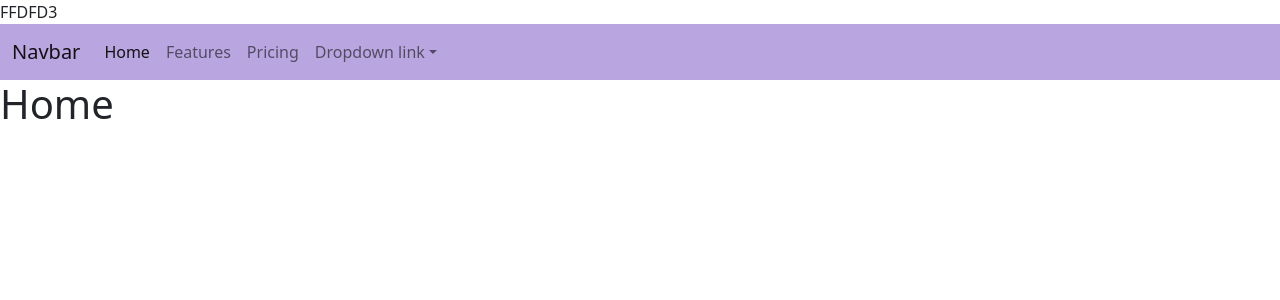
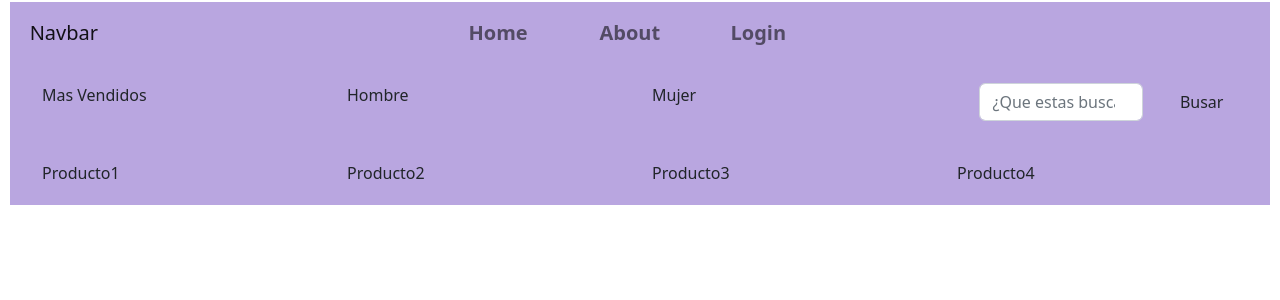
Before and after one commit to josuemagic/maplesyrup, a React (Vite) app in the folder frontend/: page / in a window 1280 px wide. Shown: the top 300 px of the page. Built offline with nearby package versions, Linux system fonts and the light colour scheme.

Commit message:
Avance de home por el lado del frontend

```diff
--- a/frontend/index.html
+++ b/frontend/index.html
@@ -1,13 +1,19 @@
 <!DOCTYPE html>
 <html lang="en">
+
 <head>
   <meta charset="UTF-8" />
+  <!--Aqui va la imagen que aparece en la pestana-->
   <link rel="icon" type="image/svg+xml" href="/vite.svg" />
   <meta name="viewport" content="width=device-width, initial-scale=1.0" />
-    <title>Vite + React</title>
+  <!--Aqui van las funcionalidades Js de Boostrap-->
+  <script src="https://cdn.jsdelivr.net/npm/bootstrap@5.0.2/dist/js/bootstrap.bundle.min.js" integrity="sha384-MrcW6ZMFYlzcLA8Nl+NtUVF0sA7MsXsP1UyJoMp4YLEuNSfAP+JcXn/tWtIaxVXM" crossorigin="anonymous"></script>
+  <title>Miel De Maple</title>
 </head>
+
 <body>
   <div id="root"></div>
   <script type="module" src="/src/main.jsx"></script>
 </body>
+
 </html>
--- /dev/null
+++ b/frontend/src/components/home/Home.jsx
@@ -0,0 +1,26 @@
+import React from 'react';
+// import { CustomButtonNavigate } from '../shared/atoms/CustomButtonNavigate';
+
+export function Home() {
+    return (
+        <>
+            <div className=".container-md row" style={{ backgroundColor: '#B9A6E0', margin: '0px 10px 0px 10px', padding: '20px' }}>
+                <div className='col-lg-3 col-sm-1'>Mas Vendidos</div>
+                <div className='col-lg-3 col-sm-1'>Hombre </div>
+                <div className='col-lg-3 col-sm-1'>Mujer</div>
+                <div className='col-lg-3 col-sm-1 row'>
+                    <form className="d-flex" style={{ margin: '0px 8%' }}>
+                        <input className="form-control me-4" type="search" placeholder="¿Que estas buscando?..." />
+                        <button className="btn" type="submit">Busar</button>
+                    </form>
+                </div>
+            </div>
+            <div className=".container-md row" style={{ backgroundColor: '#B9A6E0', margin: '0px 10px 0px 10px', padding: '20px' }}>
+                <div className='col-lg-3 col-sm-1'>Producto1</div>
+                <div className='col-lg-3 col-sm-1'>Producto2</div>
+                <div className='col-lg-3 col-sm-1'>Producto3</div>
+                <div className='col-lg-3 col-sm-1'>Producto4</div>
+            </div>
+        </>
+    )
+}
--- a/frontend/src/components/login/Login.jsx
+++ b/frontend/src/components/login/Login.jsx
@@ -13,21 +13,21 @@ export function Login() {
     </h3>
     <CustomButton />
 
-    <div class="row gx-5">
-      <div class="col">
-        <div class="p-3 border" style={{ background: '#D0F3F8', border: 'none' }}>Custom column padding</div>
+    <div className="row gx-5">
+      <div className="col">
+        <div className="p-3 border" style={{ background: '#D0F3F8', border: 'none' }}>Custom column padding</div>
       </div>
     </div>
     <hr />
-    <div class="row gx-5">
-      <div class="col">
-        <div class="p-3 border" style={{ background: '#CD8DD5', border: 'none' }}>Custom column padding</div>
+    <div className="row gx-5">
+      <div className="col">
+        <div className="p-3 border" style={{ background: '#CD8DD5', border: 'none' }}>Custom column padding</div>
       </div>
     </div>
     <hr />
-    <div class="row gx-5">
-      <div class="col">
-        <div class="p-3 border" style={{ background: '#D58DAB', border: 'none' }}>Custom column padding</div>
+    <div className="row gx-5">
+      <div className="col">
+        <div className="p-3 border" style={{ background: '#D58DAB', border: 'none' }}>Custom column padding</div>
       </div>
     </div>
   </>);
--- /dev/null
+++ b/frontend/src/components/shared/atoms/CustomButtonNavigate.jsx
@@ -0,0 +1,19 @@
+import React from 'react';
+
+export function CustomButtonNavigate() {
+    return (
+        <>
+            <div className="wrapper">
+                <a className="button" href="#">Hover me!</a>
+            </div>
+            <svg style="visibility: hidden; position: absolute;" width="0" height="0" xmlns="http://www.w3.org/2000/svg" version="1.1">
+                <defs>
+                    <filter id="goo"><feGaussianBlur in="SourceGraphic" stdDeviation="10" result="blur" />
+                        <feColorMatrix in="blur" mode="matrix" values="1 0 0 0 0  0 1 0 0 0  0 0 1 0 0  0 0 0 19 -9" result="goo" />
+                        <feComposite in="SourceGraphic" in2="goo" operator="atop" />
+                    </filter>
+                </defs>
+            </svg>
+        </>
+    )
+}
--- a/frontend/src/components/shared/molecules/NavBar.jsx
+++ b/frontend/src/components/shared/molecules/NavBar.jsx
@@ -1,37 +1,31 @@
 import React from "react";
+import { Link } from "react-router-dom";
 
 export function NavBar() {
     return (<>
-        FFDFD3
-        <nav className="navbar navbar-expand-lg" style={{ background: '#B9A6E0' }} >
-            <div className="container-fluid">
-                <a className="navbar-brand" href="#">Navbar</a>
+        <nav className="navbar navbar-expand-lg" style={{ background: '#B9A6E0', margin: '2px 10px 0px 10px', padding: '0.6%' }} >
+            <div className="container-fluid row">
+                <a className="navbar-brand col-lg-4" href="#">Navbar</a>
                 <button className="navbar-toggler" type="button" data-bs-toggle="collapse" data-bs-target="#navbarNavDropdown" aria-controls="navbarNavDropdown" aria-expanded="false" aria-label="Toggle navigation">
                     <span className="navbar-toggler-icon"></span>
                 </button>
-                <div className="collapse navbar-collapse" id="navbarNavDropdown">
+                <div className="collapse navbar-collapse col-lg-8 row" id="navbarNavDropdown">
                     <ul className="navbar-nav">
-                        <li className="nav-item">
-                            <a className="nav-link active" aria-current="page" href="#">Home</a>
+                        <li className="nav-item col-lg-2">
+                            <Link className="nav-link" to="home"><strong style={{ fontSize: '20px', margin: '20px' }}>Home</strong></Link>
                         </li>
-                        <li className="nav-item">
-                            <a className="nav-link" href="#">Features</a>
+                        <li className="nav-item col-lg-2">
+                            <Link className="nav-link" to="about"><strong style={{ fontSize: '20px', margin: '20px' }}>About</strong></Link>
                         </li>
-                        <li className="nav-item">
-                            <a className="nav-link" href="#">Pricing</a>
-                        </li>
-                        <li className="nav-item dropdown">
-                            <a className="nav-link dropdown-toggle" href="#" id="navbarDropdownMenuLink" role="button" data-bs-toggle="dropdown" aria-expanded="false">
-                                Dropdown link
-                            </a>
-                            <ul className="dropdown-menu" aria-labelledby="navbarDropdownMenuLink">
-                                <li><a className="dropdown-item" href="#">Action</a></li>
-                                <li><a className="dropdown-item" href="#">Another action</a></li>
-                                <li><a className="dropdown-item" href="#">Something else here</a></li>
-                            </ul>
+                        <li className="nav-item col-lg-2">
+                            <Link className="nav-link" to="login"><strong style={{ fontSize: '20px', margin: '20px' }}>Login</strong></Link>
                         </li>
                     </ul>
                 </div>
+                {/* <form className="d-flex" style={{ margin: '0px 8%' }}>
+                    <input className="form-control me-4 col-sm-3" type="search" placeholder="¿Que estas buscando?..."/>
+                    <button className="btn  col-sm-4" type="submit">Busar</button>
+                </form> */}
             </div>
         </nav>
     </>);
--- a/frontend/src/main.jsx
+++ b/frontend/src/main.jsx
@@ -2,6 +2,8 @@ import React from 'react'
 import ReactDOM from 'react-dom/client'
 import { BrowserRouter } from 'react-router-dom';
 import { AppRouter } from './router/AppRouter';
+import 'bootstrap/dist/css/bootstrap.css';
+
 
 ReactDOM.createRoot(document.getElementById('root')).render(
   <React.StrictMode>
--- a/frontend/src/router/AppRouter.jsx
+++ b/frontend/src/router/AppRouter.jsx
@@ -1,10 +1,9 @@
 import React from "react";
 import { Routes, Route } from 'react-router-dom';
 import { Login } from "../components/login/Login";
-import { LoginRoute } from "./login/LoginRoute";
 import NotFound from "./not-found/NotFound";
-import 'bootstrap/dist/css/bootstrap.css';
 import { NavBar } from "../components/shared/molecules/NavBar";
+import { Home } from "../components/home/Home";
 
 
 export function AppRouter() {
@@ -14,8 +13,8 @@ export function AppRouter() {
 
     <Routes>
       <Route path='*' element={<NotFound />} />
-      <Route path="/" element={<h1>Home</h1>} />
-      <Route path="/home" element={<h1>Home</h1>} />
+      <Route path="/" element={<Home />} />
+      <Route path="/home" element={<Home />} />
 
       <Route path="/login/*" element={<Login />} />
 
--- /dev/null
+++ b/frontend/src/styles/cutstomButtons.css
@@ -0,0 +1,62 @@
+.wrapper {
+    padding: 1.5rem 0;
+    filter: url('#goo');
+}
+
+.button {
+    display: inline-block;
+    text-align: center;
+    background: var(--color);
+    color: var(--bg);
+    font-weight: bold;
+    padding: 1.18em 1.32em 1.03em;
+    line-height: 1;
+    border-radius: 1em;
+    position: relative;
+    min-width: 8.23em;
+    text-decoration: none;
+    font-family: var(--font);
+    font-size: 1.25rem;
+}
+
+.button:before,
+.button:after {
+    width: 4.4em;
+    height: 2.95em;
+    position: absolute;
+    content: "";
+    display: inline-block;
+    background: var(--color);
+    border-radius: 50%;
+    transition: transform 1s ease;
+    transform: scale(0);
+    z-index: -1;
+}
+
+.button:before {
+    top: -25%;
+    left: 20%;
+}
+
+.button:after {
+    bottom: -25%;
+    right: 20%;
+}
+
+.button:hover:before,
+.button:hover:after {
+    transform: none;
+}
+
+
+/* Demo styles */
+
+body {
+    width: 100%;
+    height: 100%;
+    min-height: 100vh;
+    display: flex;
+    justify-content: center;
+    align-items: center;
+    background: var(--bg)
+}
```
Also changed, not shown: 1 other file (tests, documents, lock files or other folders). Lines whose indentation alone changed are shown as unchanged.
